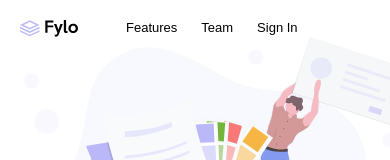
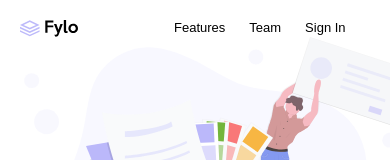
Before and after one commit to Frankmona/Fylo-landing-page-with-two-column-layout, a plain HTML site: page index.html in a window 390 px wide. Shown: the top 160 px of the page. Drawn offline with Linux system fonts and the light colour scheme.

Commit message:
updated media query

```diff
--- a/styles.css
+++ b/styles.css
@@ -324,7 +324,7 @@ a:hover{
 
     .top_heading_row_display{
         display: flex;
-        gap: 3rem;
+        gap: 6rem;
     }
 
     .headingbox_display{
```
